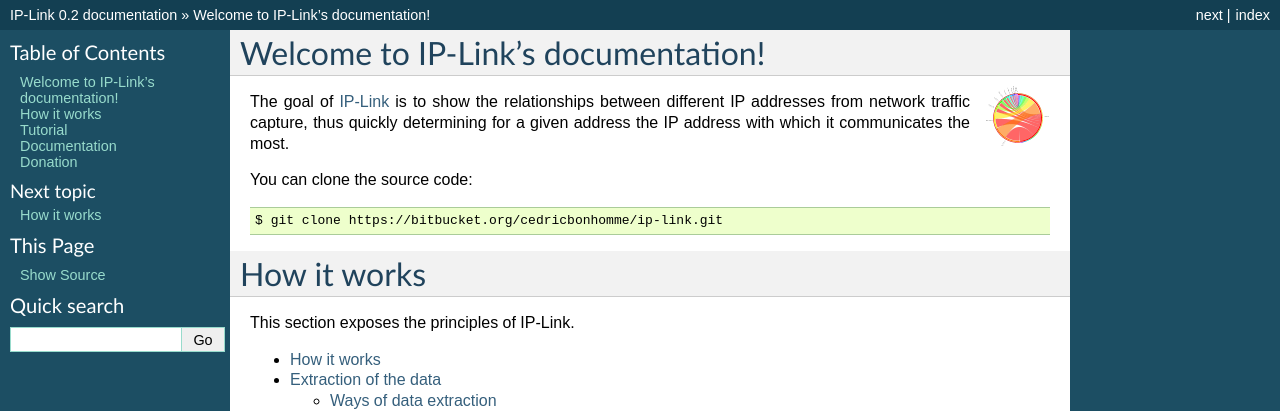
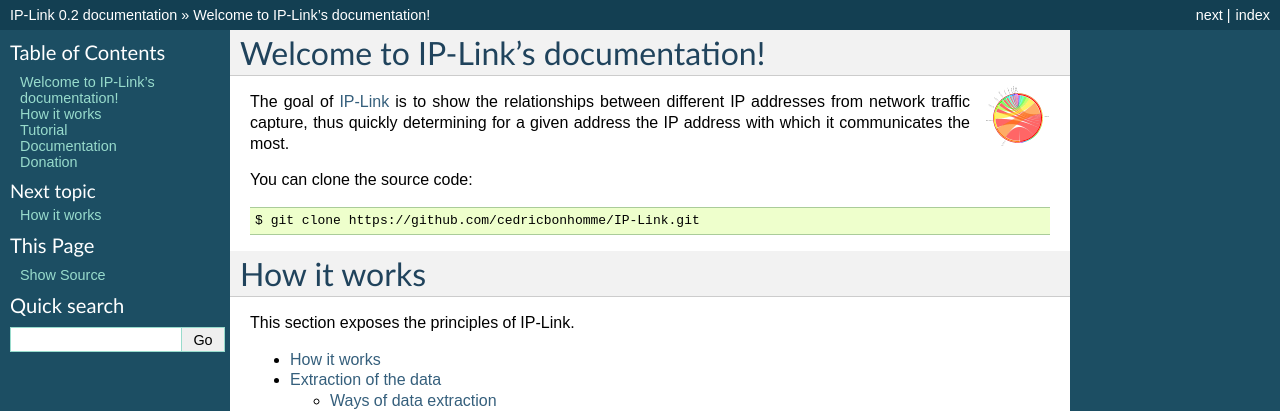
Before and after one commit to cedricbonhomme/IP-Link, a Sphinx documentation site: the page built from documentation/index.rst, in a window 1280 px wide. Shown: the top 411 px of the page. Built offline with Sphinx 7.4.7, drawn with Linux system fonts in a browser that asks for light colours; some of the changed lines change nothing that is shown.

Commit message:
Updated link to the homepage in the documentation.

```diff
--- a/documentation/index.rst
+++ b/documentation/index.rst
@@ -9,7 +9,7 @@
 .. image:: _static/images/logo.png
    :align: right
 
-The goal of `IP-Link <https://bitbucket.org/cedricbonhomme/ip-link>`_ is to show the
+The goal of `IP-Link <https://github.com/cedricbonhomme/IP-Link>`_ is to show the
 relationships between different IP addresses from network traffic capture, thus
 quickly determining for a given address the IP address with which it communicates the most.
 
@@ -17,7 +17,7 @@
 
 .. code-block:: bash
 
-    $ git clone https://bitbucket.org/cedricbonhomme/ip-link.git
+    $ git clone https://github.com/cedricbonhomme/IP-Link.git
 
 How it works
 ============
```
